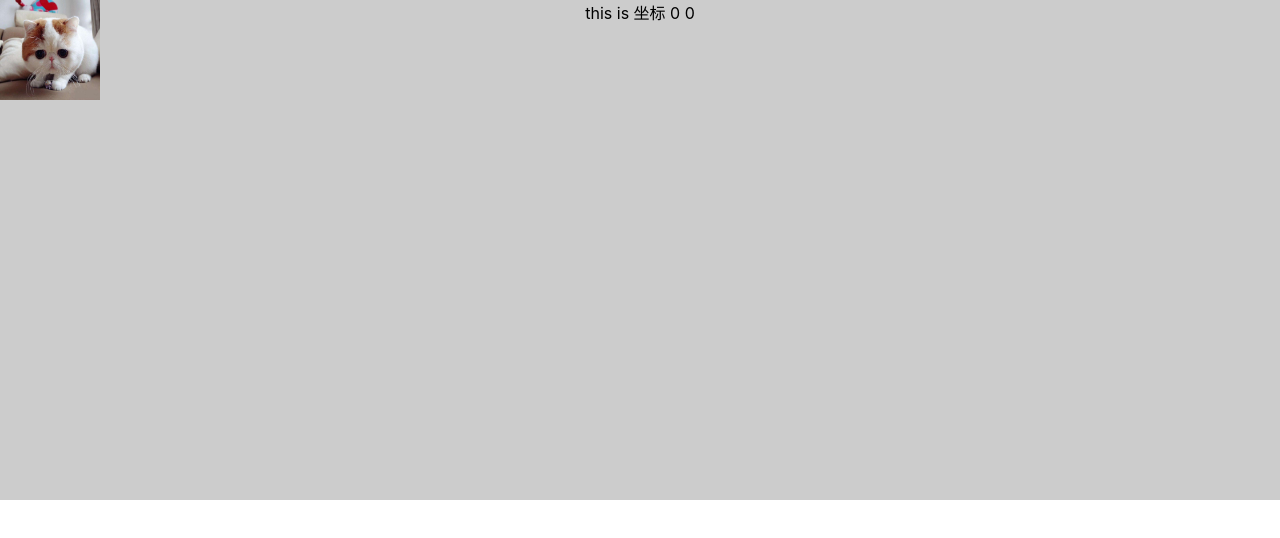
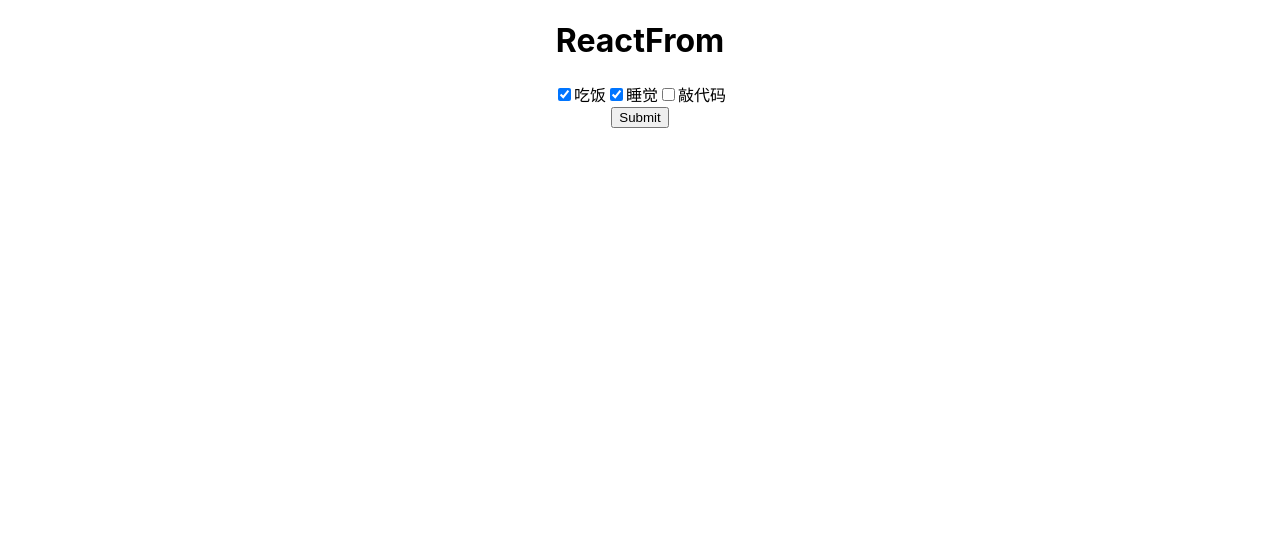
Before and after one commit to smrsmr/ReactTest, a React (Create React App) app: page / in a window 1280 px wide. Shown: the top 538 px of the page. Built offline with nearby package versions, Linux system fonts and the light colour scheme.

Commit message:
checkbox

```diff
--- /dev/null
+++ b/src/App.test.13.js
@@ -0,0 +1,60 @@
+import React, { Component } from 'react'
+import './App.css';
+export class ReactForm extends Component {
+	constructor(props) {
+		super(props);
+		this.state = {
+			list: [
+				{
+					title: '吃饭',
+					key: true
+				},
+				{
+					title: '睡觉',
+					key: true
+				},
+				{
+					title: '敲代码',
+					key: false
+				}
+			]
+		}
+	}
+	handCheckbox = (e) => {
+		let list = this.state.list;
+		list[e].key = !list[e].key;
+		this.setState({
+			list: list
+		})
+	}
+	handSubmit = (e) => {
+		e.preventDefault();
+		let value = this.state.list.filter(v => {
+			return v.key
+		}).map(v => {
+			return v.title
+		})
+		console.log(value);
+	}
+	render() {
+		let chebox = this.state.list.map((v, k) => {
+			return (
+				<span key={k}>
+					<input type="checkbox" checked={v.key} onChange={this.handCheckbox.bind(this,k)} />{v.title}
+				</span>
+			)
+		})
+		return (
+			<div className="App">
+				<h1>ReactFrom</h1>
+				<form onSubmit={this.handSubmit}>
+					{chebox}
+					<br />
+					<input type="submit" defaultValue="提交" />
+				</form>
+			</div>
+		)
+	}
+}
+
+export default ReactForm
--- a/src/index.js
+++ b/src/index.js
@@ -1,7 +1,7 @@
 import React from 'react';
 import ReactDOM from 'react-dom';
 import './index.css';
-import App from './App.test.12';
+import App from './App.test.13';
 import * as serviceWorker from './serviceWorker';
 
 ReactDOM.render(<App />, document.getElementById('root'));
```
